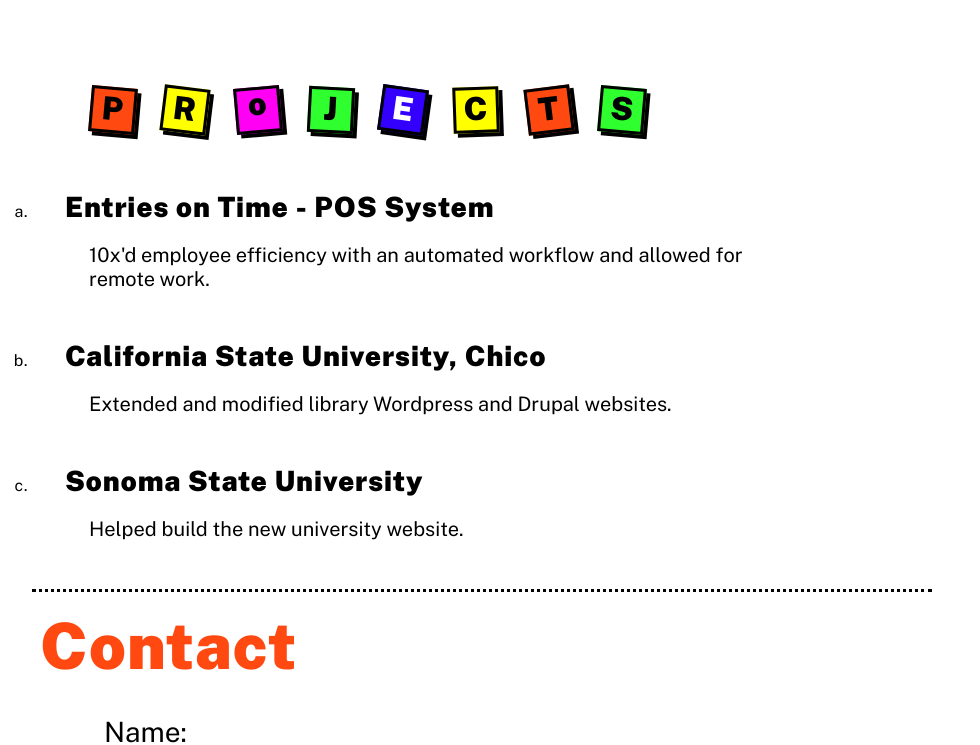
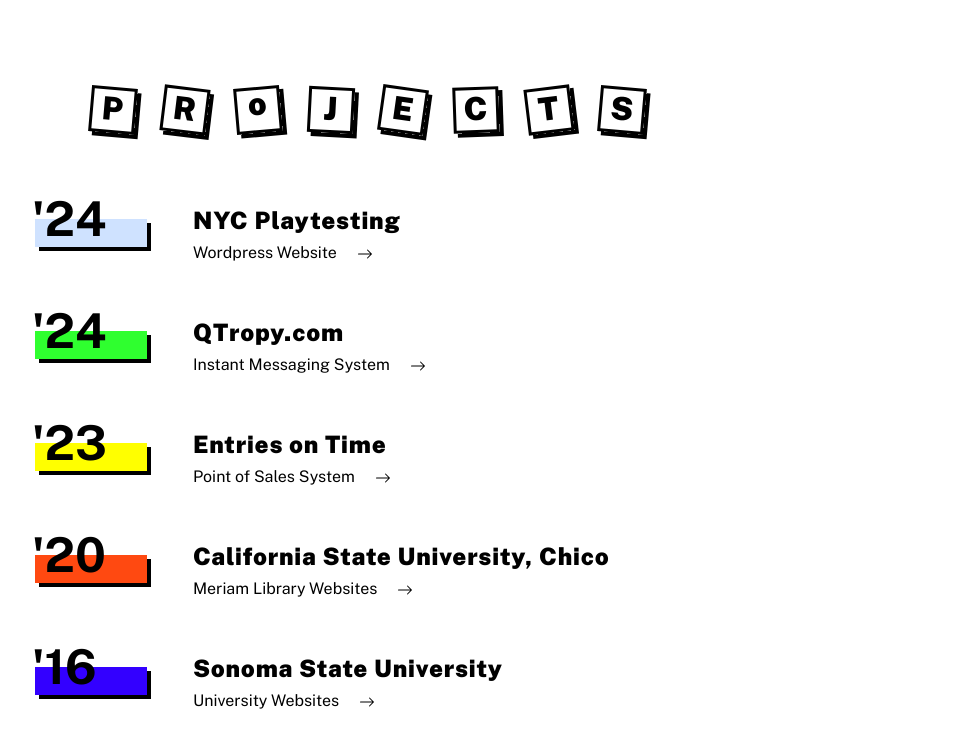
Before and after one commit to loganamoore/my-website, a plain HTML site: page index.html in a window 1280 px wide. Shown: the part 590-1335 px from the top of the page, without its empty margins (0-980 px from the left). Drawn offline with nearby package versions, Linux system fonts and the light colour scheme.

Commit message:
Changed project list.

```diff
--- a/css/styles.css
+++ b/css/styles.css
@@ -4,9 +4,10 @@
     --red: #FF4911;
     --green: #2FFF2F;
     --blue: #3300FF;
-    --sky: #7DF9FF;
+    --sky: #cfe2ff/*#7DF9FF*/;
     --pink: #FF00F5;
     --yellow: #FFFF00;
+    --orange: #FFC700;
 }
 
 .red{ color: var(--red); }
@@ -16,12 +17,12 @@
 .pink{ color: var(--pink); }
 .yellow{ color: var(--yellow); }
 
-.bg-red{ background-color: var(--red); }
+/*.bg-red{ background-color: var(--red); }
 .bg-green{ background-color: var(--green); }
 .bg-blue{ background-color: var(--blue); color: var(--white); }
 .bg-sky{ background-color: var(--sky); }
 .bg-pink{ background-color: var(--pink); }
-.bg-yellow{ background-color: var(--yellow); }
+.bg-yellow{ background-color: var(--yellow); }*/
 
 html, body{
     margin: 0;
@@ -43,7 +44,7 @@ h2{ font-size: 5rem; }
 h3{ font-size: 4rem; }
 h4{ font-size: 3rem; }
 h5{ font-size: 2rem; }
-h6{ font-size: 1.75rem; }
+h6{ font-size: 1.5rem; }
 
 main{
     padding: 1rem 2rem;
@@ -118,12 +119,15 @@ textarea{
     margin-right: 5%;
 }
 
-.social-media .arrow{
-    width: 30px;
+.arrow{
     position: relative;
     top: 0.25rem;
     margin-left: 1rem;
     transition: all 0.2s ease-out;
+}
+
+.social-media .arrow{
+    width: 30px;
 }
 
 .social-media:hover .arrow{
@@ -155,20 +159,34 @@ textarea{
 .block-title div:nth-of-type(8){ transform: rotate(5deg); }  /* S */
 
 #projects{
-    list-style: lower-alpha;
+    list-style: none;
     padding: 0;
+    padding-bottom: 3rem;
 
     border-bottom: dotted 3px var(--black);
 }
 
 #projects li{
     max-width: 700px;
-    margin: 3rem 0;
+    margin: 2.5rem 0;
     padding: 0 25px;
+
+    margin-left: 8rem;
 }
 
-#projects h6{
-    margin-top: 1rem;
+#projects a:hover .arrow{
+    margin-left: 1.5rem;
+}
+
+#projects h5{
+    margin: 0;
+    padding: 1rem 0 0.5rem 0.5rem;
+    font-size: 1.5rem;
+}
+
+#projects span{
+    margin-left: 0.5rem;
+    white-space: nowrap;
 }
 
 #projects p{
@@ -179,3 +197,46 @@ textarea{
 #contact-form{
     margin: 2rem 0;
 }
+
+.year{
+    position: absolute;
+    left: 2rem;
+    font-size: 3rem;
+}
+
+.year:after{
+    content: " ";
+    display: block;
+    width: 7rem;
+    height: 1.75rem;
+    position: relative;
+    top: -1.75rem;
+    left: 0.2rem;
+    z-index: -1;
+
+    box-shadow: 4px 4px var(--black);
+}
+
+.year-red:after{ background-color: var(--red); }
+.year-green:after{ background-color: var(--green); }
+.year-blue:after{ background-color: var(--blue); color: var(--white); }
+.year-sky:after{ background-color: var(--sky); }
+.year-pink:after{ background-color: var(--pink); }
+.year-yellow:after{ background-color: var(--yellow); }
+
+@media(max-width: 500px){
+    .year{
+        font-size: 2rem;
+        left: 1rem;
+    }
+
+    .year:after{
+        width: 4rem;
+        height: 1.25rem;
+        top: -1rem;
+    }
+
+    #projects li{
+        margin-left: 4rem;
+    }
+}
--- a/index.html
+++ b/index.html
@@ -55,16 +55,54 @@
 
             <ol id="projects">
                 <li>
-                    <h6>Entries on Time - POS System</h6>
-                    <p>10x'd employee efficiency with an automated workflow and allowed for remote work.</p>
+                    <strong class="year year-sky">'24</strong>
+                    <a href="http://nycplaytest.com/" target="_blank">
+                        <h5>NYC Playtesting</h5>
+                        <span>
+                            Wordpress Website
+                            <img class="arrow" src="images/arrow-right.svg">
+                        </span>
+                    </a>
                 </li>
                 <li>
-                    <h6>California State University, Chico</h6>
-                    <p>Extended and modified library Wordpress and Drupal websites.</p>
+                    <strong class="year year-green">'24</strong>
+                    <a href="https://www.qtropy.com/" target="_blank">
+                        <h5>QTropy.com</h5>
+                        <span>
+                            Instant Messaging System
+                            <img class="arrow" src="images/arrow-right.svg">
+                        </span>
+                    </a>
                 </li>
                 <li>
-                    <h6>Sonoma State University</h6>
-                    <p>Helped build the new university website.</p>
+                    <strong class="year year-yellow">'23</strong>
+                    <a href="https://entriesonti.me" target="_blank">
+                        <h5>Entries on Time</h5>
+                        <span>
+                            Point of Sales System
+                            <img class="arrow" src="images/arrow-right.svg">
+                        </span>
+                    </a>
+                </li>
+                <li>
+                    <strong class="year year-red">'20</strong>
+                    <a href="https://library.csuchico.edu/" target="_blank">
+                        <h5>California State University, Chico</h5>
+                        <span>
+                            Meriam Library Websites
+                            <img class="arrow" src="images/arrow-right.svg">
+                        </span>
+                    </a>
+                </li>
+                <li>
+                    <strong class="year year-blue">'16</strong>
+                    <a href="https://www.sonoma.edu" target="_blank">
+                        <h5>Sonoma State University</h5>
+                        <span>
+                            University Websites
+                            <img class="arrow" src="images/arrow-right.svg">
+                        </span>
+                    </a>
                 </li>
             </ol>
 
```
